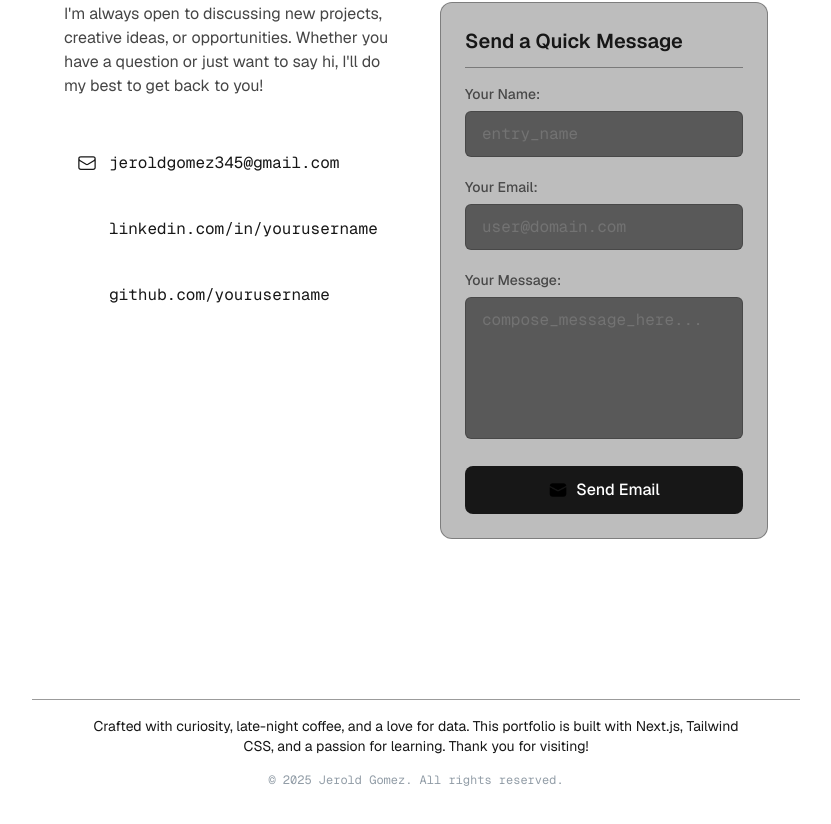
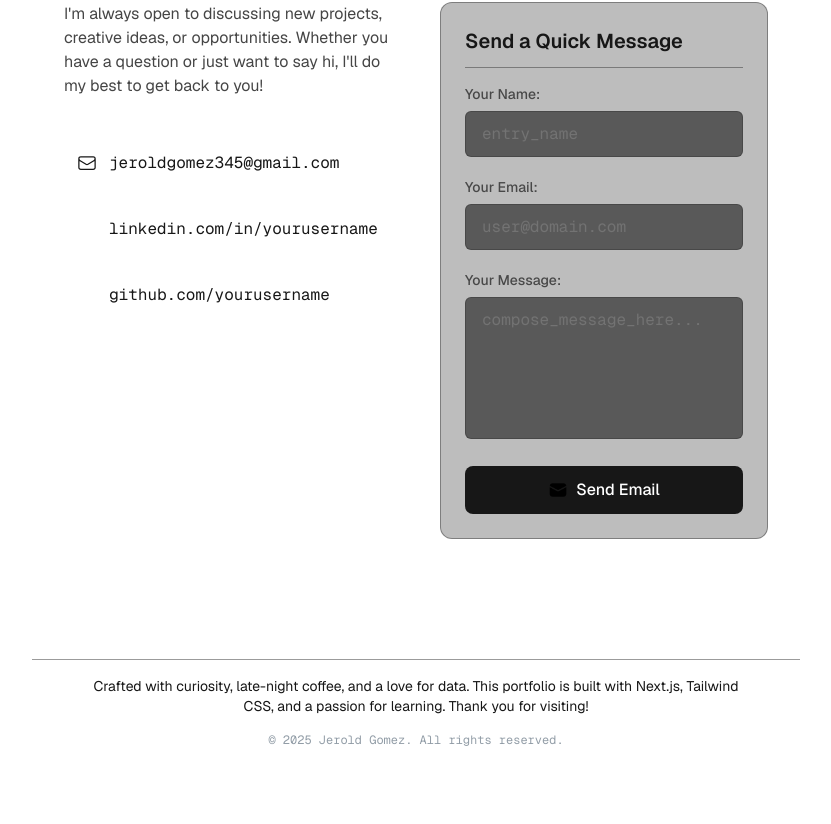
Before and after one commit to JeroldGomez/jerold-gomez-portfolio, a Next.js app: page / in a window 1280 px wide. Shown: the part 4359-5183 px from the top of the page, without its empty margins (224-1055 px from the left). Built offline with nearby package versions, Linux system fonts and the light colour scheme.

Commit message:
Fix Footer Blocked

```diff
--- a/app/page.tsx
+++ b/app/page.tsx
@@ -511,8 +511,7 @@ export default function Home() {
 
       {/* Footer Section */}
 
-      <footer className="w-full py-10 px-4 relative z-20 mt-10">
-      {/* <div className="h-[1px] w-full bg-[#383838] opacity-40 mb-15"></div> */}
+      <footer className="w-full py-10 px-4 mb-22 relative z-20">
         <div className="max-w-3xl mx-auto flex flex-col items-center text-center">
           {/* <div className="flex items-center gap-2 mb-2">
             <span className="text-3xl sm:text-4xl font-[family-name:var(--font-playfair-display)] font-bold text-[color:var(--primary-text-color)]">Jerold Gomez</span>
```
